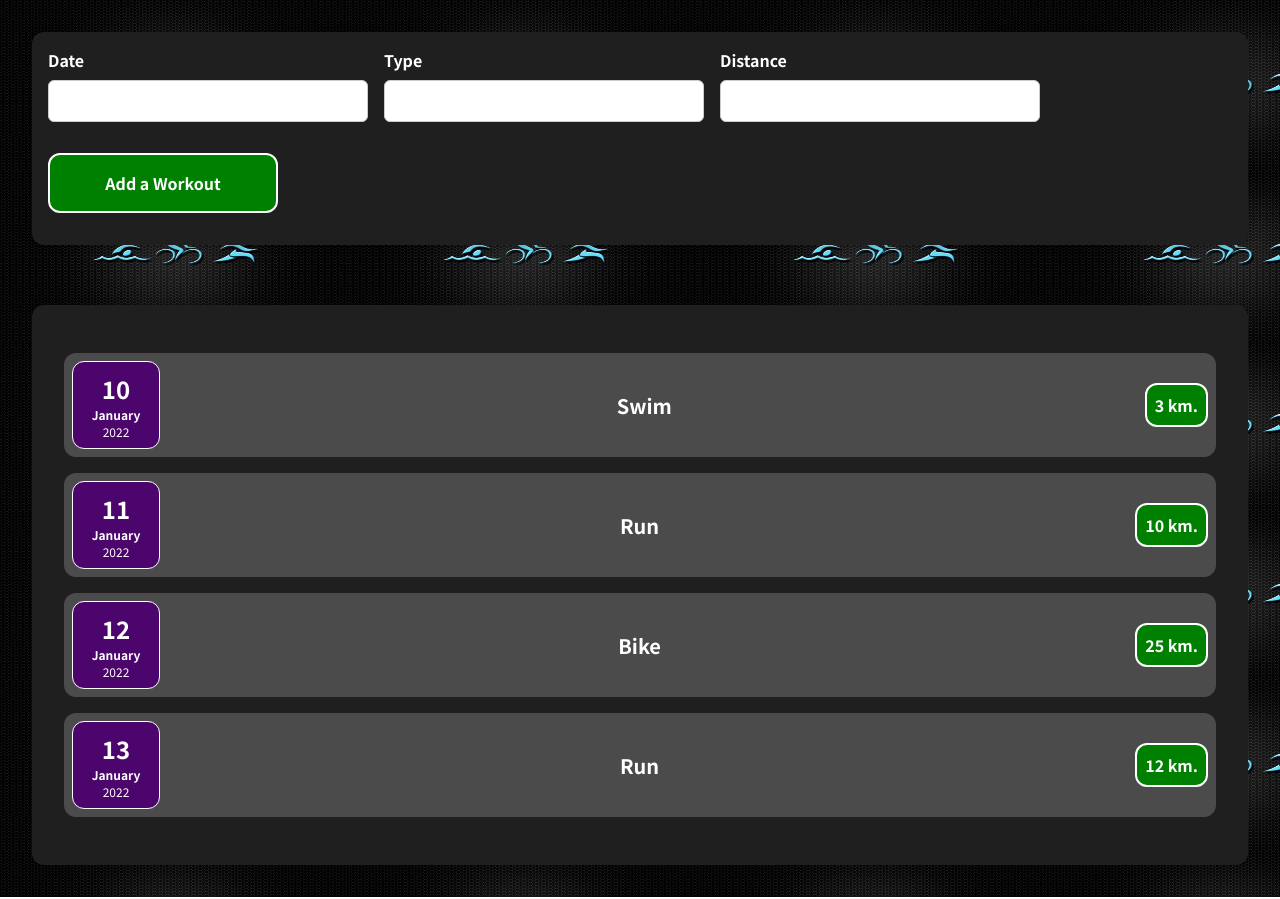
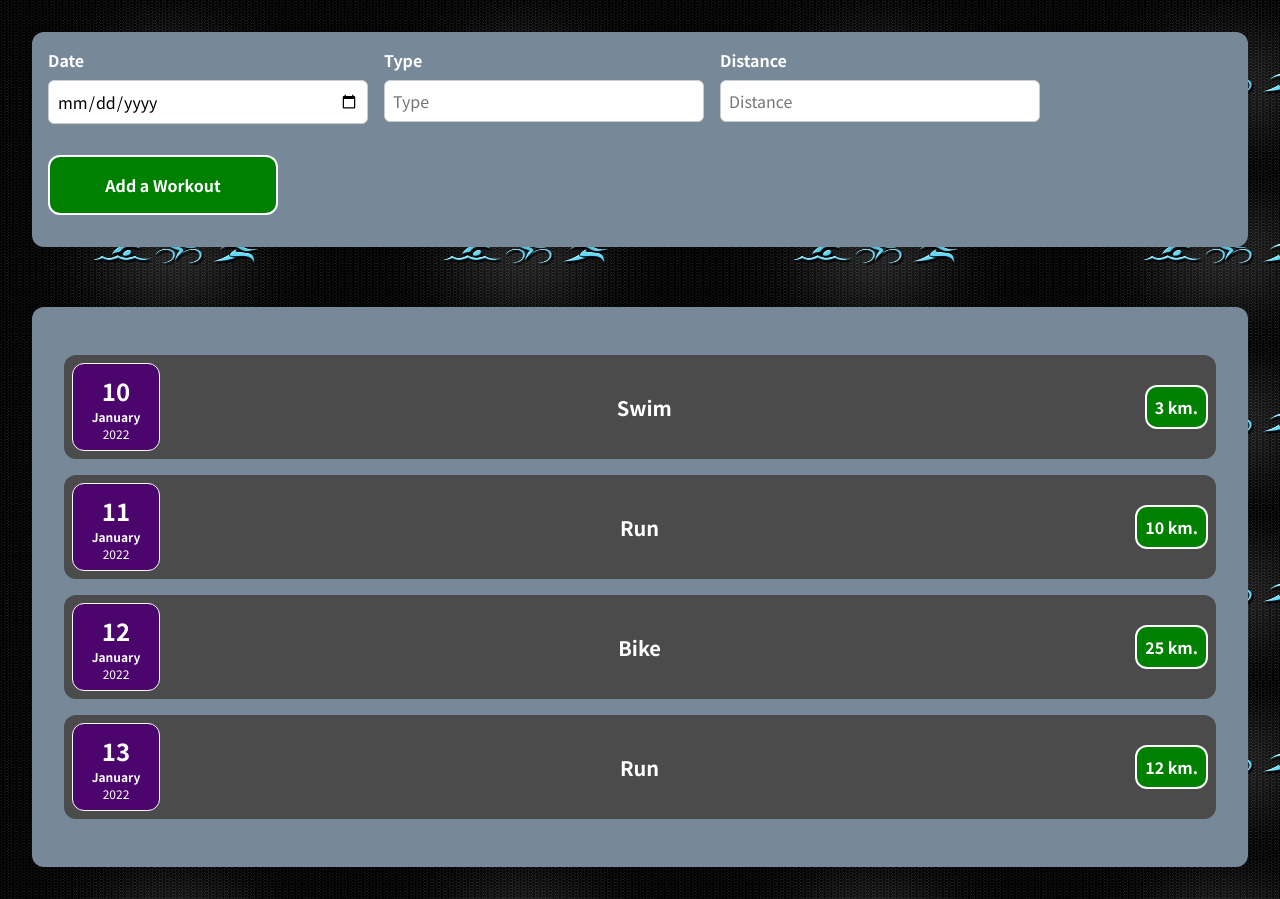
Before and after one commit to cailqk/ReactJS-project, a React (Create React App) app: page / in a window 1280 px wide. Built offline with nearby package versions, Linux system fonts and the light colour scheme.

Commit message:
Made some cosmetic changes, started to implement the usage of states

```diff
--- a/src/custom_components/AddNew/AddNew.css
+++ b/src/custom_components/AddNew/AddNew.css
@@ -1,5 +1,5 @@
 .new-workout {
-    background-color: rgb(31, 31, 31);
+    background-color: lightslategray;
     color: white;
     padding: 1rem;
     margin: 2rem auto;
--- a/src/custom_components/AddNew/Form.js
+++ b/src/custom_components/AddNew/Form.js
@@ -1,20 +1,68 @@
-import './Form.css'
+import "./Form.css";
+import { useState } from "react";
 
 function Form() {
+  const [enteredDate, setEnteredDate] = useState("");
+  const [enteredType, setEnteredType] = useState("");
+  const [enteredDistance, setEnteredDistance] = useState("");
+
+  const submitHandler = (e) => {
+    e.preventDefault();
+
+    const enteredData = {
+      date: new Date(enteredDate),
+      type: enteredType,
+      distance: enteredDistance,
+    };
+
+    setEnteredDate("");
+    setEnteredType("");
+    setEnteredDistance("");
+  };
+
+  const dateChangeHandler = (e) => {
+    setEnteredDate(e.target.value);
+  };
+
+  const typeChangeHandler = (e) => {
+    setEnteredType(e.target.value);
+  };
+
+  const distanceChangeHandler = (e) => {
+    setEnteredDistance(e.target.value);
+  };
+
   return (
-    <form>
+    <form onSubmit={submitHandler}>
       <div className="new-workout_controls">
         <div className="new-workout_control">
           <label>Date</label>
-          <input></input>
+          <input
+            type="date"
+            value={enteredDate}
+            min="2022-01-01"
+            onChange={dateChangeHandler}
+          />
         </div>
         <div className="new-workout_control">
           <label>Type</label>
-          <input></input>
+          <input
+            type="text"
+            value={enteredType}
+            placeholder="Type"
+            onChange={typeChangeHandler}
+          />
         </div>
         <div className="new-workout_control">
           <label>Distance</label>
-          <input></input>
+          <input
+            type="number"
+            value={enteredDistance}
+            min="0.1"
+            step="0.1"
+            placeholder="Distance"
+            onChange={distanceChangeHandler}
+          />
         </div>
         <div className="new-workout_button">
           <button type="submit">Add a Workout</button>
--- a/src/custom_components/Contents/WorkoutType.css
+++ b/src/custom_components/Contents/WorkoutType.css
@@ -5,6 +5,11 @@
     padding: 0.5rem;
     margin: 1rem 0;
     background-color: #4b4b4b;
+
+  }
+
+  .workout-item:hover {
+    transform: scale(1.1);
   }
 
   .workout-item_description {
--- a/src/custom_components/Contents/Workouts.css
+++ b/src/custom_components/Contents/Workouts.css
@@ -1,6 +1,6 @@
 .train {
     padding: 2rem;
-    background-color: rgb(31, 31, 31);
+    background-color: lightslategray;
     margin: 2rem auto;
     width: 80rem;
     max-width: 95%;
```
Also changed, not shown: 1 other file (tests, documents, lock files or other folders).
